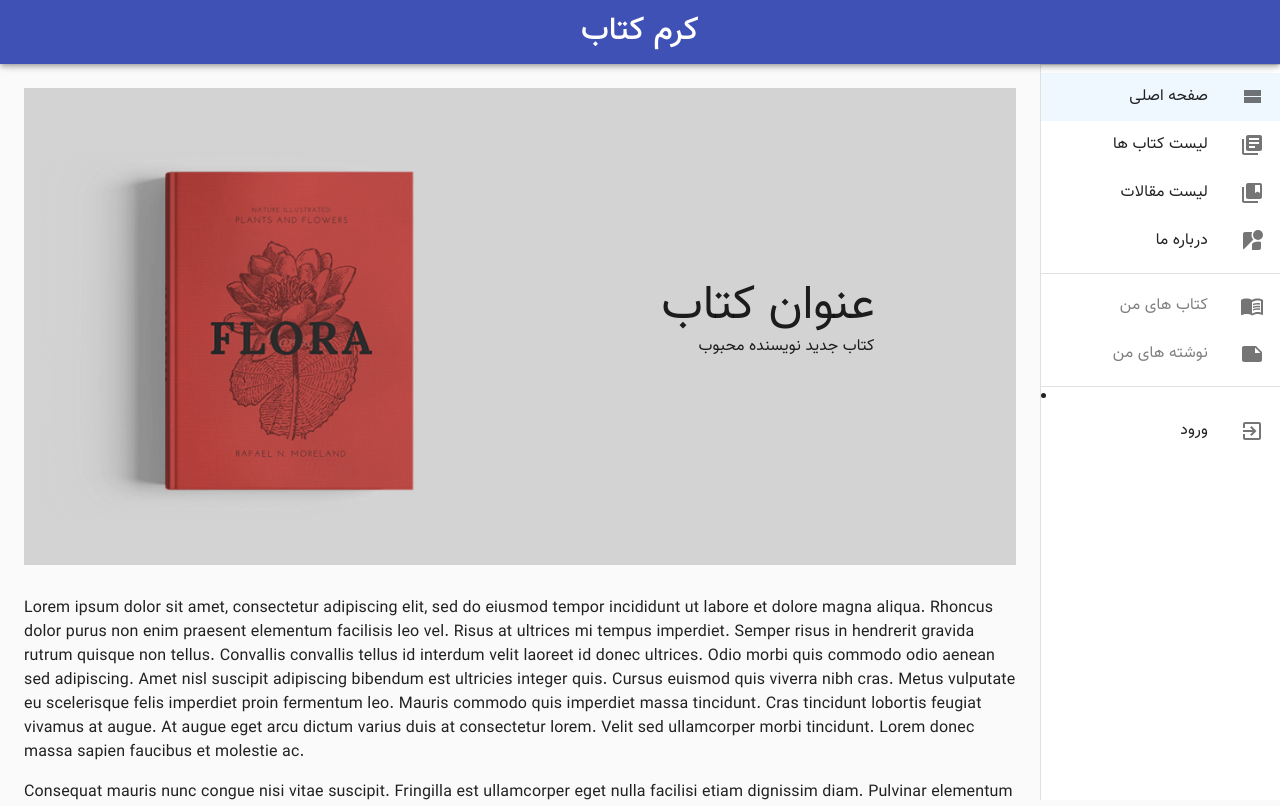
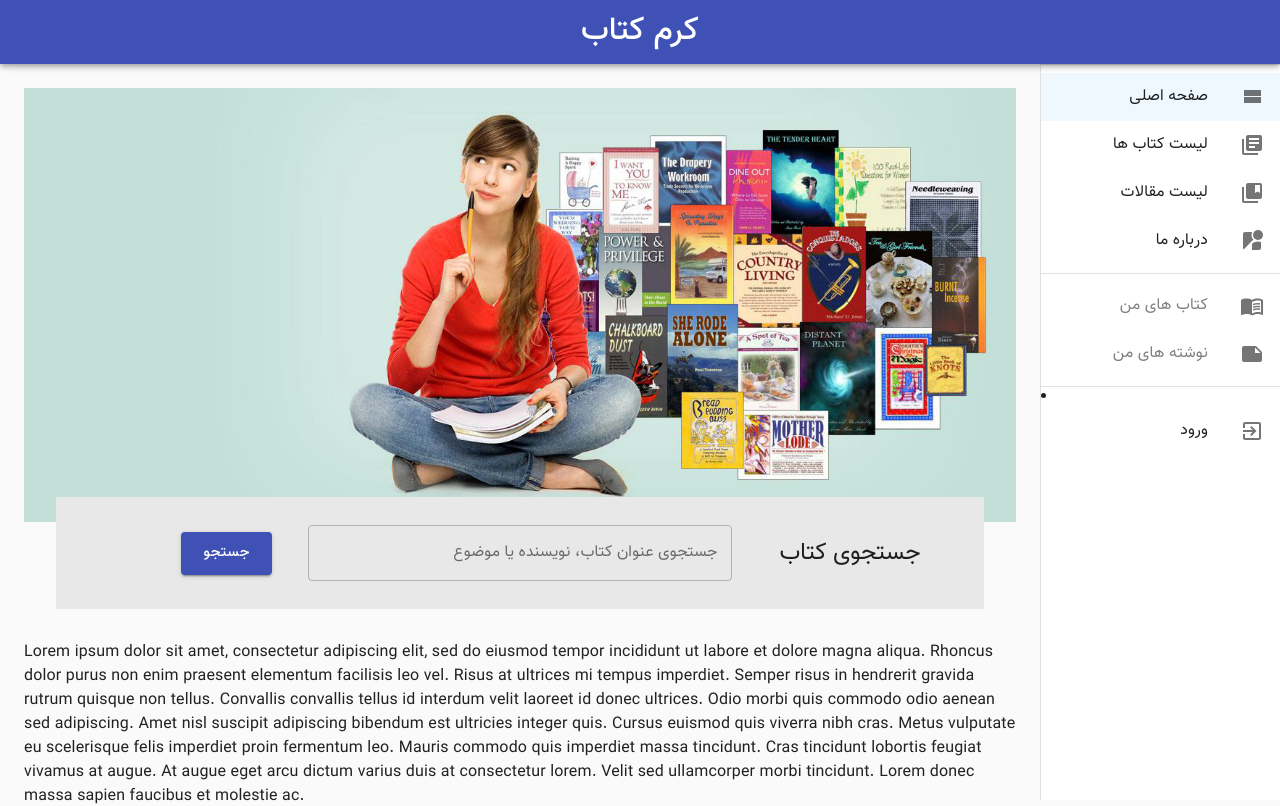
Before and after one commit to mohsen12999/bookworm, a React (Create React App) app: page / in a window 1280 px wide. Shown: the top 806 px of the page. Built offline with nearby package versions, Linux system fonts and the light colour scheme.

Commit message:
add search span in index page

```diff
--- a/src/index.css
+++ b/src/index.css
@@ -11,3 +11,26 @@ code {
   font-family: source-code-pro, Menlo, Monaco, Consolas, "Courier New",
     monospace;
 }
+
+/* material-ui persian style */
+
+form.persian-form .MuiInputLabel-formControl {
+  left: unset !important;
+  right: 0 !important;
+}
+
+form.persian-form .MuiInputLabel-shrink {
+  transform-origin: top right !important;
+}
+
+form.persian-form .MuiInputLabel-outlined.MuiInputLabel-shrink {
+  transform: translate(-4px, -6px) scale(0.75) !important;
+}
+
+form.persian-form .MuiInputLabel-outlined {
+  transform: translate(-14px, 20px) scale(1) !important;
+}
+
+form.persian-form input {
+  direction: rtl !important;
+}
--- a/src/pages/Index.js
+++ b/src/pages/Index.js
@@ -1,7 +1,12 @@
 import React from "react";
 import Typography from "@material-ui/core/Typography";
+import TextField from "@material-ui/core/TextField";
+import Button from "@material-ui/core/Button";
 
 import { makeStyles } from "@material-ui/core/styles";
+import Grid from "@material-ui/core/Grid";
+
+import "./index.css";
 
 const useStyles = makeStyles(theme => ({
   // root: {
@@ -43,25 +48,59 @@ const useStyles = makeStyles(theme => ({
   //     fontSize: "2rem"
   //   }
   // }
-  bidSlider: {
-    background: "lightgray",
-    display: "display",
-    [theme.breakpoints.up("sm")]: {
-      display: "flex"
-    }
+  // bidSlider: {
+  //   background: "lightgray",
+  //   display: "display",
+  //   [theme.breakpoints.up("sm")]: {
+  //     display: "flex"
+  //   }
+  // },
+  // image: {
+  //   width: "100%",
+  //   [theme.breakpoints.up("sm")]: {
+  //     width: "50%"
+  //   }
+  // },
+  // imageSpan: {
+  //   flexGrow: "1",
+  //   display: "flex",
+  //   justifyContent: "center",
+  //   alignItems: "center",
+  //   direction: "rtl"
+  // }
+  // search_div: {
+  //   background: "lightgray",
+  //   textAlign: "center",
+  //   paddingTop: "2em",
+  //   paddingBottom: "2em",
+  //   direction: "rtl"
+  // },
+  // searchText: {
+  //   //display: "block"
+  //   width: "80%",
+  //   [theme.breakpoints.up("sm")]: {
+  //     width: "50%"
+  //   }
+  // },
+  // searchBtn: {
+  //   marginTop: "2rem"
+  // },
+  mainBanner: {
+    // marginTop: "10px",
+    // marginRight: "-14px",
+    // marginLeft: "-14px",
+    // background: "white"
   },
-  image: {
-    width: "100%",
-    [theme.breakpoints.up("sm")]: {
-      width: "50%"
-    }
+  searchText: {
+    width: "98%"
   },
-  imageSpan: {
-    flexGrow: "1",
+  grid_item: {
     display: "flex",
     justifyContent: "center",
-    alignItems: "center",
-    direction: "rtl"
+    alignItems: "center"
+  },
+  imgSlider: {
+    width: "100%"
   }
 }));
 
@@ -70,19 +109,41 @@ const Index = () => {
 
   return (
     <React.Fragment>
-      <div className={classes.bidSlider}>
+      <div className={classes.mainBanner}>
         <img
-          src="/img/slider/slider-book.png"
-          className={classes.image}
-          alt=""
+          src="img/slider/slider1-skybook1-1368x599.jpg"
+          className={classes.imgSlider}
+          alt="img"
         />
-        <div className={classes.imageSpan}>
-          <div>
-            <Typography variant="h3">عنوان کتاب</Typography>
-            <Typography paragraph>کتاب جدید نویسنده محبوب</Typography>
-          </div>
-        </div>
       </div>
+      <form className="search-grid persian-form">
+        <Grid container spacing={1}>
+          <Grid item xs={12} sm={3} className={classes.grid_item}>
+            <Typography variant="h5" component="h2">
+              جستجوی کتاب
+            </Typography>
+          </Grid>
+          <Grid item xs={12} sm={6} className={classes.grid_item}>
+            <TextField
+              className={classes.searchText}
+              id="standard-basic"
+              variant="outlined"
+              label="جستجوی عنوان کتاب، نویسنده یا موضوع"
+            />
+          </Grid>
+          <Grid item xs={12} sm={2} className={classes.grid_item}>
+            <Button
+              variant="contained"
+              color="primary"
+              className={classes.searchBtn}
+              size="large"
+              type="submit"
+            >
+              جستجو
+            </Button>
+          </Grid>
+        </Grid>
+      </form>
 
       <Typography paragraph style={{ marginTop: "2em" }}>
         Lorem ipsum dolor sit amet, consectetur adipiscing elit, sed do eiusmod
@@ -98,6 +159,7 @@ const Index = () => {
         varius duis at consectetur lorem. Velit sed ullamcorper morbi tincidunt.
         Lorem donec massa sapien faucibus et molestie ac.
       </Typography>
+
       <Typography paragraph>
         Consequat mauris nunc congue nisi vitae suscipit. Fringilla est
         ullamcorper eget nulla facilisi etiam dignissim diam. Pulvinar elementum
--- /dev/null
+++ b/src/pages/index.css
@@ -0,0 +1,17 @@
+.search-grid {
+  flex-grow: 1;
+  direction: rtl;
+  background: #e8e8e8;
+  padding: 2em;
+  text-align: center;
+  position: relative;
+  margin: -2rem 2rem 0;
+}
+
+@media screen and (max-width: 700px) {
+  .search-grid {
+    margin-right: 0;
+    margin-left: 0;
+    padding: 10px;
+  }
+}
```
Also changed, not shown: src/pages/Book.js (added, +84 -0 lines), public/img/slider/slider1-skybook1-1368x599.jpg (added), public/img/slider/slider1-skybook1-1920x599.jpg (added).
